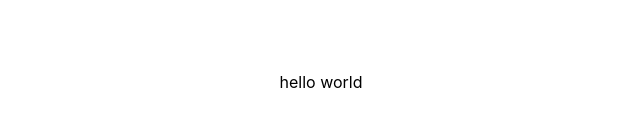
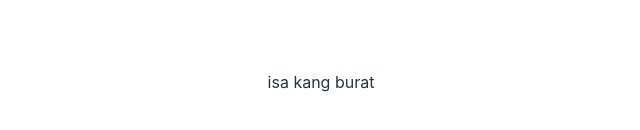
Before and after one commit to jamescasipong/inventory-management, a React (Vite) app: page / in a window 1280 px wide. Shown: the part 318-448 px from the top of the page, without its empty margins (319-959 px from the left). Built offline with nearby package versions, Linux system fonts and the light colour scheme.

Commit message:
Update App.jsx

```diff
--- a/src/App.jsx
+++ b/src/App.jsx
@@ -6,7 +6,7 @@ function App() {
 
   return (
     <>
-      <p className="text-black">hello world</p>
+      <p className="text-yellow">isa kang burat</p>
     </>
   );
 }
```
